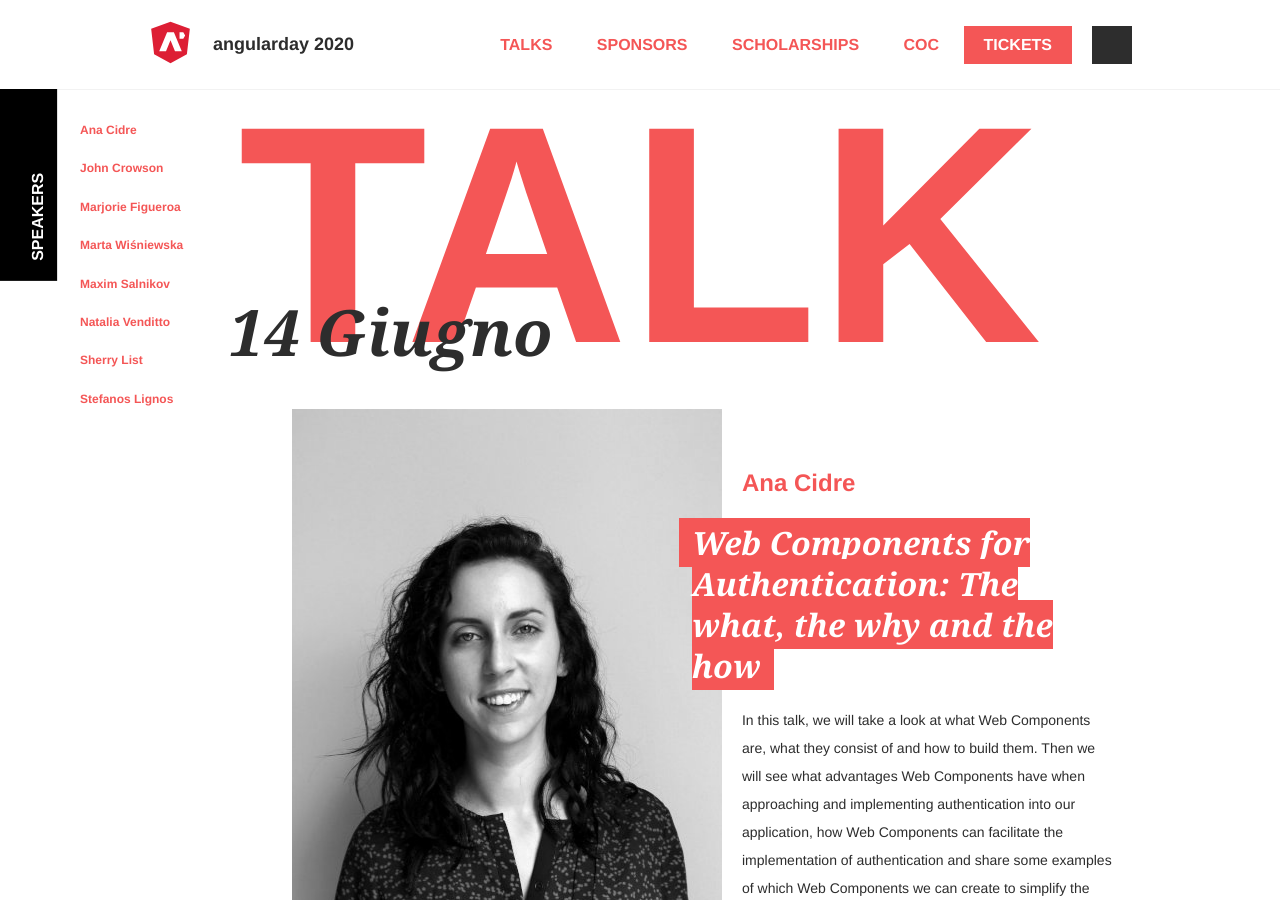
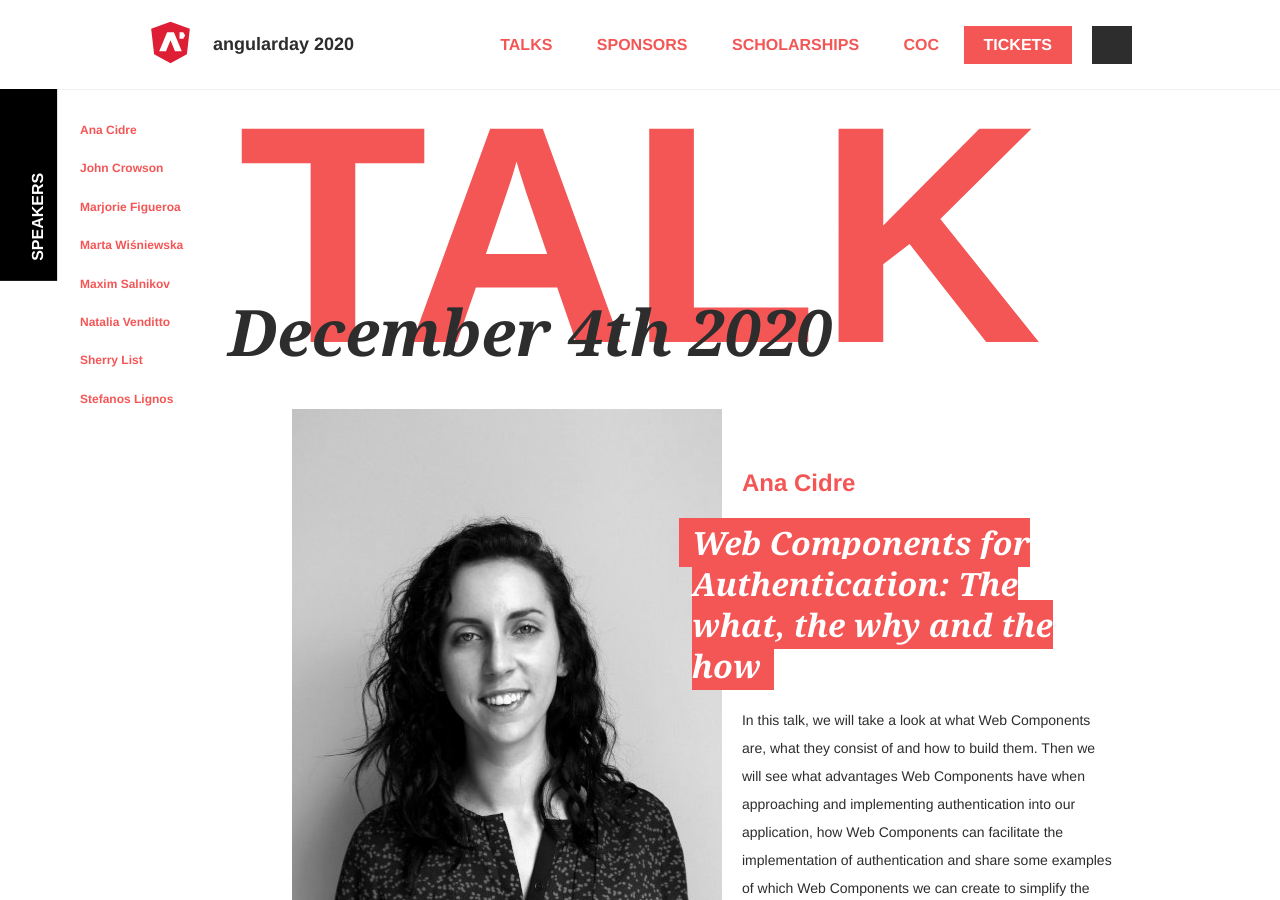
Before and after one commit to giuliatosato/2020.angularday.it, a Jekyll site: the page built from talks.html, in a window 1280 px wide and 900 px high. Built offline with Jekyll 4.4.1, drawn with Linux system fonts in a browser that asks for light colours; some web fonts are replaced; comment, search, counter and statistics services are not loaded.

Commit message:
update date

```diff
--- a/talks.html
+++ b/talks.html
@@ -14,7 +14,7 @@
 
   <div class="talks-intro">
     <h2 class="talks-intro__date">
-      14 Giugno
+      December 4th 2020
     </h2>
   </div>
 
```
